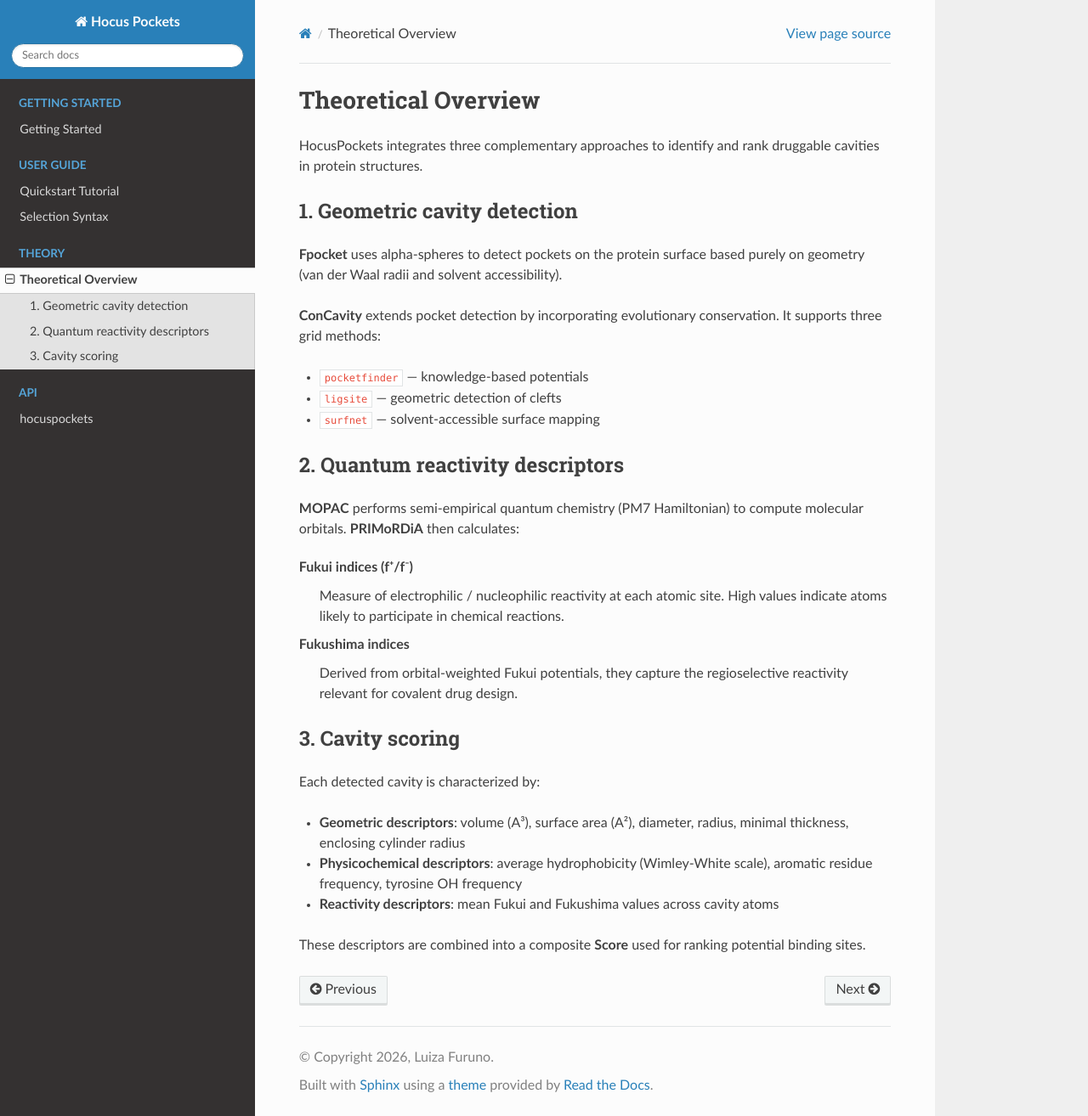
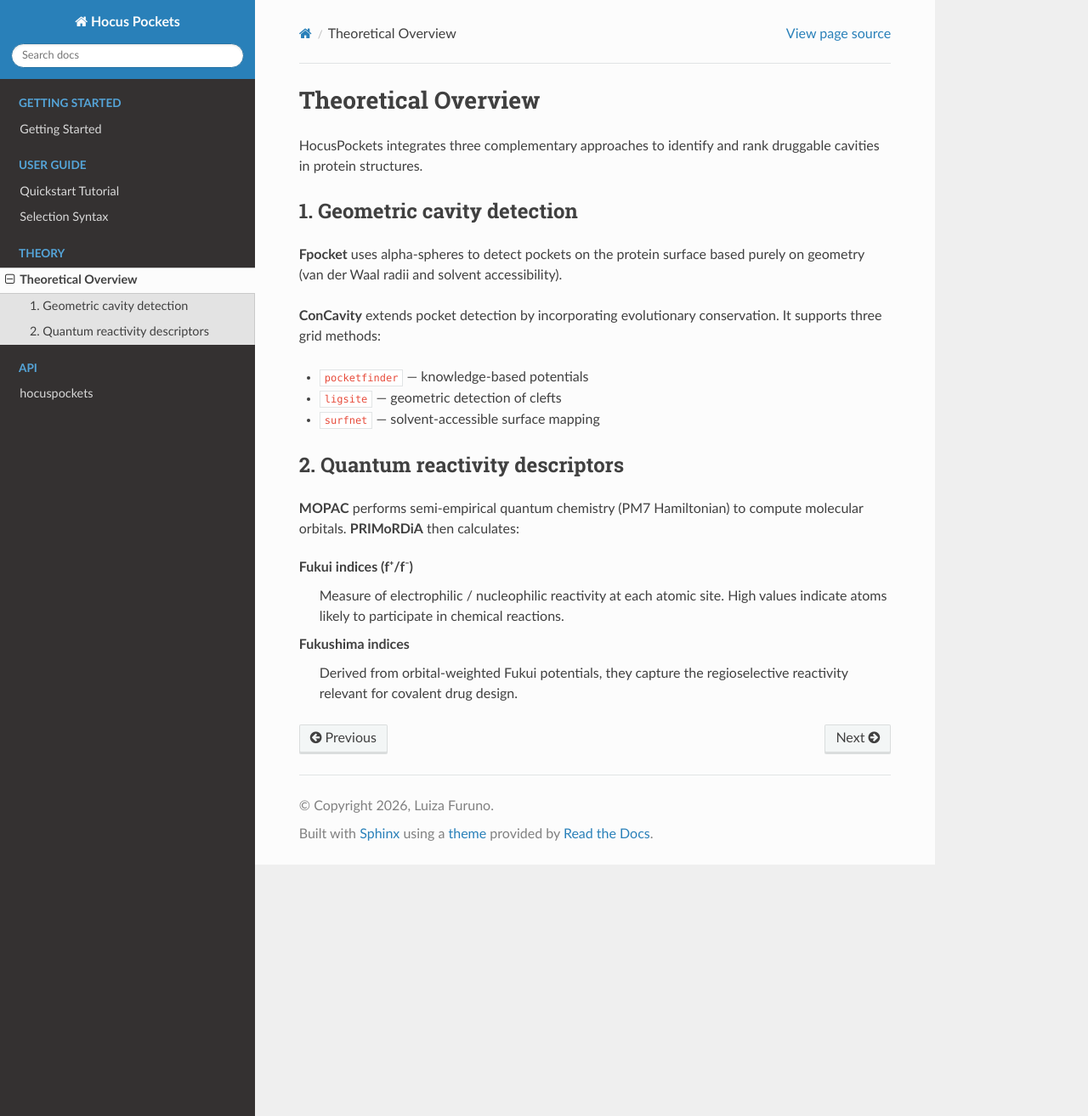
Before and after one commit to furunoluiza/HocusPockets, a Sphinx documentation site: the page built from doc/source/theory/overview.rst, in a window 1280 px wide and 1314 px high. Shown: the whole window at 85% size. Built offline with Sphinx 7.4.7 and the Read the Docs theme 3.1.0, drawn with Linux system fonts in a browser that asks for light colours.

Commit message:
remove Cavity scoring in docs

```diff
--- a/doc/source/theory/overview.rst
+++ b/doc/source/theory/overview.rst
@@ -31,18 +31,3 @@ compute molecular orbitals. **PRIMoRDiA** then calculates:
 **Fukushima indices**
     Derived from orbital-weighted Fukui potentials, they capture the
     regioselective reactivity relevant for covalent drug design.
-
-3. Cavity scoring
------------------
-
-Each detected cavity is characterized by:
-
-* **Geometric descriptors**: volume (A³), surface area (A²), diameter,
-  radius, minimal thickness, enclosing cylinder radius
-* **Physicochemical descriptors**: average hydrophobicity (Wimley-White
-  scale), aromatic residue frequency, tyrosine OH frequency
-* **Reactivity descriptors**: mean Fukui and Fukushima values across
-  cavity atoms
-
-These descriptors are combined into a composite **Score** used for
-ranking potential binding sites.
```
